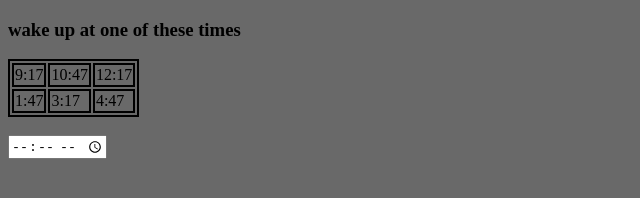
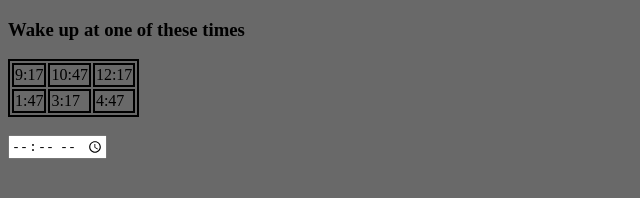
Before and after one commit to Subtora/simple-sleep-calc, a React app: page src/index.html in a window 1280 px wide. Shown: the full height of the page, 0-640 px from the left. Built offline with nearby package versions, Linux system fonts and the light colour scheme.

```diff
--- a/src/index.html
+++ b/src/index.html
@@ -7,7 +7,7 @@
     <title>react-webpack-example</title>
   </head>
   <body>
-    <h3>wake up at one of these times</h3>
+    <h3>Wake up at one of these times</h3>
     <div id="root"></div>
     <br />
     <div id="timeIn"></div>
```
Also changed, not shown: docs/index-bundle.js (renamed from dist/index-bundle.js), docs/index.html (renamed from dist/index.html), 1 other file.
